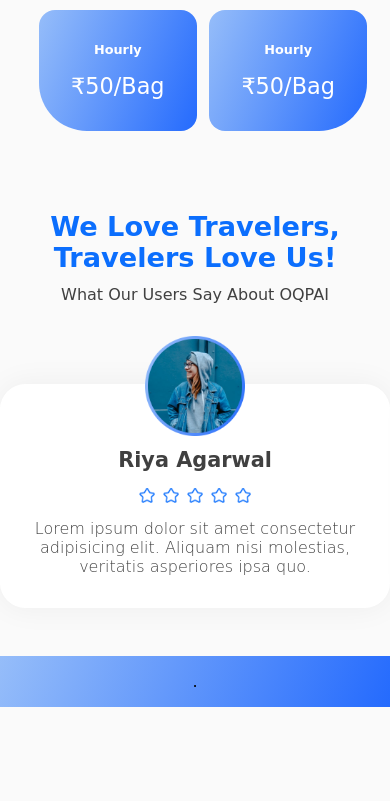
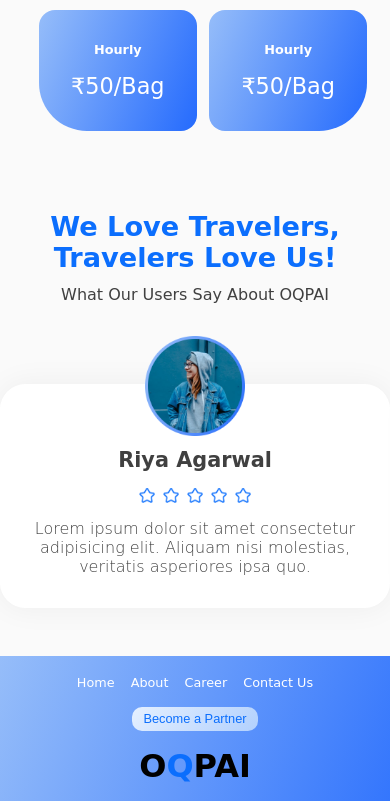
Before and after one commit to 2020devanshu/systemdesign_oqpai, a React (Vite) app: page / in a window 390 px wide. Shown: the part 3420-4221 px from the top of the page. Before the commit the page ends 4127 px from the top, so only its background shows below. Built offline with nearby package versions, Linux system fonts and the light colour scheme.

Commit message:
Mobile issues fix

```diff
--- a/src/components/Footer.jsx
+++ b/src/components/Footer.jsx
@@ -12,7 +12,30 @@ const Footer = () => {
     return (
         <footer>
             <div className="footer-mobile__content">
-                .
+                <ul className="links">
+                    <li><a href="/">Home</a></li>
+                    <li><a href="/">About</a></li>
+                    <li><a href="/">Career</a></li>
+                    <li><a href="/">Contact Us</a></li>
+                    <button>Become a Partner</button>
+                </ul>
+                <div className="logo">
+                    <a href="/">O<span>Q</span>PAI</a>
+                </div>
+                <p>Id massa sapien mattis id a massa amet. Sed interdum non habitant ultrices mi urna ullamcorper faucibus a. Enim lectus.</p>
+                <div className="footer-appLinks__container">
+                    <p>Download The APP From</p>
+                    <div className="footer-app__download">
+                        <img src={appstore} alt="Apple Store" />
+                        <img src={googleplay} alt="Google Play Store" />
+                    </div>
+                </div>
+                <div className="footer-social-links">
+                    <img src={Facebook} alt="Facebook" />
+                    <img src={Instagram} alt="Facebook" />
+                    <img src={Linkedin} alt="Facebook" />
+                    <img src={Youtube} alt="Facebook" />
+                </div>
             </div>
             <div className="oqpai-footer__colLeft">
                 <img className='footer-thank__you' src={thankYou} alt="Thank You" />
@@ -39,7 +62,7 @@ const Footer = () => {
                     <li>Contact Us</li>
                 </ul>
                 <div>
-                <button className='footer-button'>Become a Partners</button>
+                    <button className='footer-button'>Become a Partners</button>
                 </div>
                 <div className="footer-connect">
                     <p>Connect With Us On</p>
--- a/src/styles/Footer.scss
+++ b/src/styles/Footer.scss
@@ -91,12 +91,89 @@ footer {
             }
         }
     }
+    .footer-mobile__content {
+        display: none;
+        .links {
+            display: flex;
+            align-items: center;
+            justify-content: center;
+            gap: 1rem;
+            flex-wrap: wrap;
+            a {
+                font-size: 0.8rem;
+                color: white;
+            }
+            button {
+                background: linear-gradient(133.58deg, #E2EEFF 6.2%, #AECEFD 106.74%);
+                outline: none;
+                border: none;
+                color: #0B6EFD;
+                padding: 0.3rem 0.7rem;
+                border-radius: 10px;
+                font-size: 0.8rem;
+                cursor: pointer;
+                transition: all 0.1s ease-in-out;
+                &:active {
+                    transform: translateY(2px);
+                }
+            }
+        }
+        .logo {
+            text-align: center;
+            font-size: 2rem;
+            font-weight: 700;
+            margin: 1rem 0;
+            a {
+                color: black;
+            }
+            span {
+                color: $primaryColor;
+            }
+        }
+        p {
+            text-align: center;
+            font-size: 0.9rem;
+            color: white;
+        }
+        .footer-appLinks__container {
+            display: flex;
+            flex-direction: column;
+            align-items: center;
+            justify-content: center;
+            margin: 1rem 0;
+            p {
+                font-weight: bold;
+            }
+            .footer-app__download {
+                margin-top: 0.7rem;
+                display: flex;
+                align-items: center;
+                justify-content: center;
+                gap: 0.7rem;
+                img {
+                    width: 30%;
+                }
+            }
+        }
+        .footer-social-links {
+            display: flex;
+            align-items: center;
+            justify-content: center;
+            gap: 1rem;
+            img {
+                width: 1.7rem;
+            }
+        }
+    }
 }
 
 @media screen and (max-width: 909px) {
     footer {
         padding: 1rem;
         flex-direction: column-reverse;
+        .footer-mobile__content {
+            display: block;
+        }
         .oqpai-footer__colLeft {
             display: none;
         }
--- a/src/styles/Welcome.scss
+++ b/src/styles/Welcome.scss
@@ -1,4 +1,5 @@
 @import './variables.scss';
+@import './animations.scss';
 // Section Design Mixins
 @mixin sectionDesign($imageWidth) {
     width: 100%;
@@ -108,6 +109,7 @@
         top: -4rem;
         left: 50%;
         transform: translateX(-50%);
+        animation: cardFloating 2s infinite linear;
     }
     @media screen and (max-width: 909px) {
         width: auto;
@@ -410,6 +412,7 @@
     }
 }
 
+// Responsive
 @media screen and (max-width: 909px) {
     .oqpai-home__section {
         background: url('../assets/welcome/welcome-mobile.png');
--- /dev/null
+++ b/src/styles/animations.scss
@@ -0,0 +1,11 @@
+@keyframes cardFloating {
+    0% {
+        transform: translate(-50%, -0.9rem);
+    }
+    50% {
+        transform: translate(-50%, 0rem);
+    }
+    100% {
+        transform: translate(-50%, -0.9rem);
+    }
+}
```
